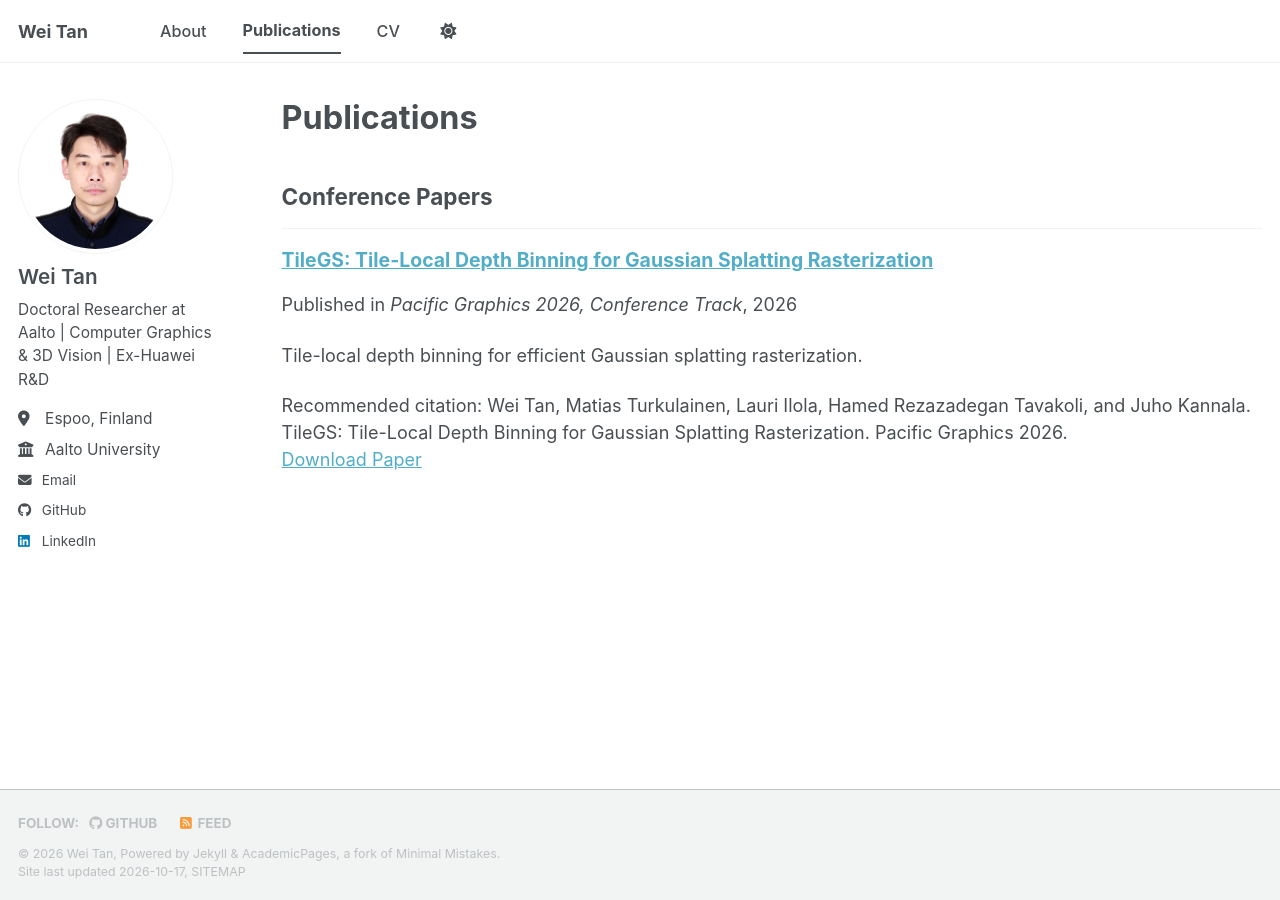
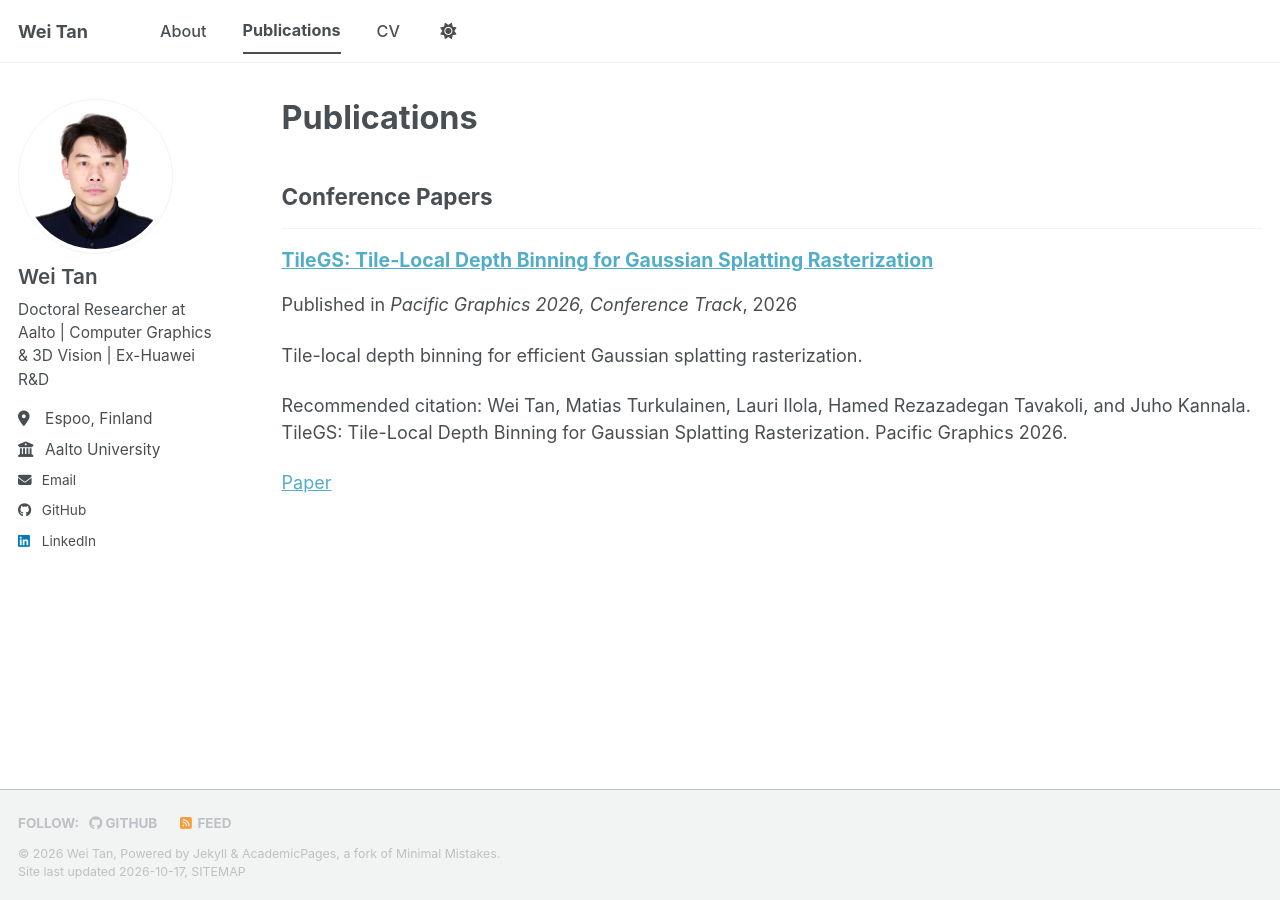
Before and after one commit to alex-tan-60149/alex-tan-60149.github.io, a Jekyll site: the page built from _pages/publications.html, in a window 1280 px wide. Built offline with Jekyll 4.4.1, drawn with Linux system fonts in a browser that asks for light colours; a style sheet for code colours, icons or effects is not loaded.

Commit message:
Enhance publication links in archive-single.html
Add conditional links for various publication resources.

```diff
--- a/_includes/archive-single.html
+++ b/_includes/archive-single.html
@@ -52,32 +52,54 @@
     <p class="archive__item-excerpt" itemprop="description"><p>{{ post.excerpt | markdownify | remove: '<p>' | remove: '</p>' }}<strong><a href="{{ base_path }}{{ post.url }}" rel="permalink"> Read more</a></strong></p></p>
     {% endif %}
 
-    {% if post.citation and post.paperurl and post.slidesurl and post.bibtexurl %}
-      <p>Recommended citation: {{ post.citation }}<br /><a href="{{ post.paperurl }}">Download Paper</a> | <a href="{{ post.slidesurl }}">Download Slides</a> | <a href="{{ post.bibtexurl }}">Download Bibtex</a></p>
-    {% elsif post.citation and post.paperurl and post.slidesurl %}
-      <p>Recommended citation: {{ post.citation }}<br /><a href="{{ post.paperurl }}">Download Paper</a> | <a href="{{ post.slidesurl }}">Download Slides</a></p>
-    {% elsif post.citation and post.paperurl and post.bibtexurl %}
-      <p>Recommended citation: {{ post.citation }}<br /><a href="{{ post.paperurl }}">Download Paper</a> | <a href="{{ post.bibtexurl }}">Download Bibtex</a></p>
-    {% elsif post.citation and post.paperurl %}
-      <p>Recommended citation: {{ post.citation }}<br /><a href="{{ post.paperurl }}">Download Paper</a></p>
-    {% elsif post.citation and post.slidesurl and post.bibtexurl %}
-      <p>Recommended citation: {{ post.citation }}<br /><a href="{{ post.slidesurl }}">Download Slides</a> | <a href="{{ post.bibtexurl}}">Download Bibtex</a></p>
-    {% elsif post.citation and post.slidesurl %}
-      <p>Recommended citation: {{ post.citation }}<br /><a href="{{ post.slidesurl }}">Download Slides</a></p>
-    {% elsif post.citation and post.bibtexurl %}
-      <p>Recommended citation: {{ post.citation }}<br /><a href="{{ post.bibtexurl }}">Download Bibtex</a></p>
-    {% elsif post.citation %}
-      <p>Recommended citation: {{ post.citation }}</p>
-    {% elsif post.paperurl and post.bibtexurl %}
-      <p><a href="{{ post.paperurl }}">Download Paper</a> | <a href="{{ post.bibtexurl }}">Download Bibtex</a></p>
-    {% elsif post.paperurl %}
-      <p><a href="{{ post.paperurl }}">Download Paper</a></p>
-    {% elsif post.slidesurl and post.bibtexurl %}
-      <p><a href="{{ post.slidesurl }}">Download Slides</a> | <a href="{{ post.bibtexurl }}">Download Bibtex</a></p>
-    {% elsif post.slidesurl %}
-      <p><a href="{{ post.slidesurl }}">Download Slides</a></p>
-    {% elsif post.bibtexurl %}
-      <p><a href="{{ post.bibtexurl }}">Download Bibtex</a></p>
+    {% if post.collection == 'publications' %}
+
+      {% if post.citation %}
+        <p>Recommended citation: {{ post.citation }}</p>
+      {% endif %}
+
+      {% if post.paperurl or post.doiurl or post.videourl or post.codeurl or post.slidesurl or post.bibtexurl %}
+        <p class="archive__item-links">
+
+          {% assign first_link = true %}
+
+          {% if post.paperurl %}
+            <a href="{{ post.paperurl }}">Paper</a>
+            {% assign first_link = false %}
+          {% endif %}
+
+          {% if post.doiurl %}
+            {% unless first_link %} · {% endunless %}
+            <a href="{{ post.doiurl }}">DOI</a>
+            {% assign first_link = false %}
+          {% endif %}
+
+          {% if post.videourl %}
+            {% unless first_link %} · {% endunless %}
+            <a href="{{ post.videourl }}">Video</a>
+            {% assign first_link = false %}
+          {% endif %}
+
+          {% if post.codeurl %}
+            {% unless first_link %} · {% endunless %}
+            <a href="{{ post.codeurl }}">Code</a>
+            {% assign first_link = false %}
+          {% endif %}
+
+          {% if post.slidesurl %}
+            {% unless first_link %} · {% endunless %}
+            <a href="{{ post.slidesurl }}">Slides</a>
+            {% assign first_link = false %}
+          {% endif %}
+
+          {% if post.bibtexurl %}
+            {% unless first_link %} · {% endunless %}
+            <a href="{{ post.bibtexurl }}">BibTeX</a>
+          {% endif %}
+
+        </p>
+      {% endif %}
+
     {% endif %}
 
   </article>
```
